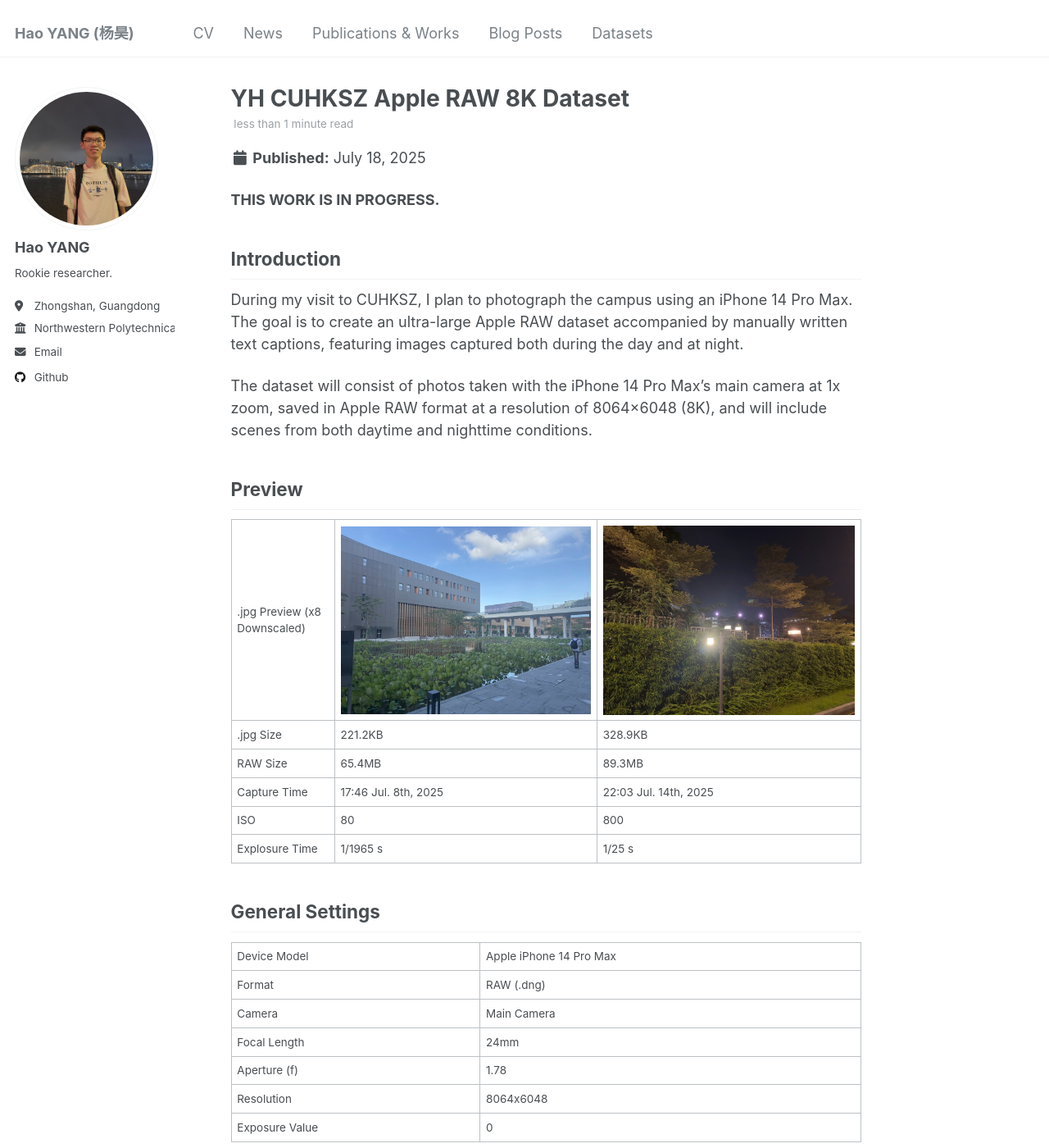
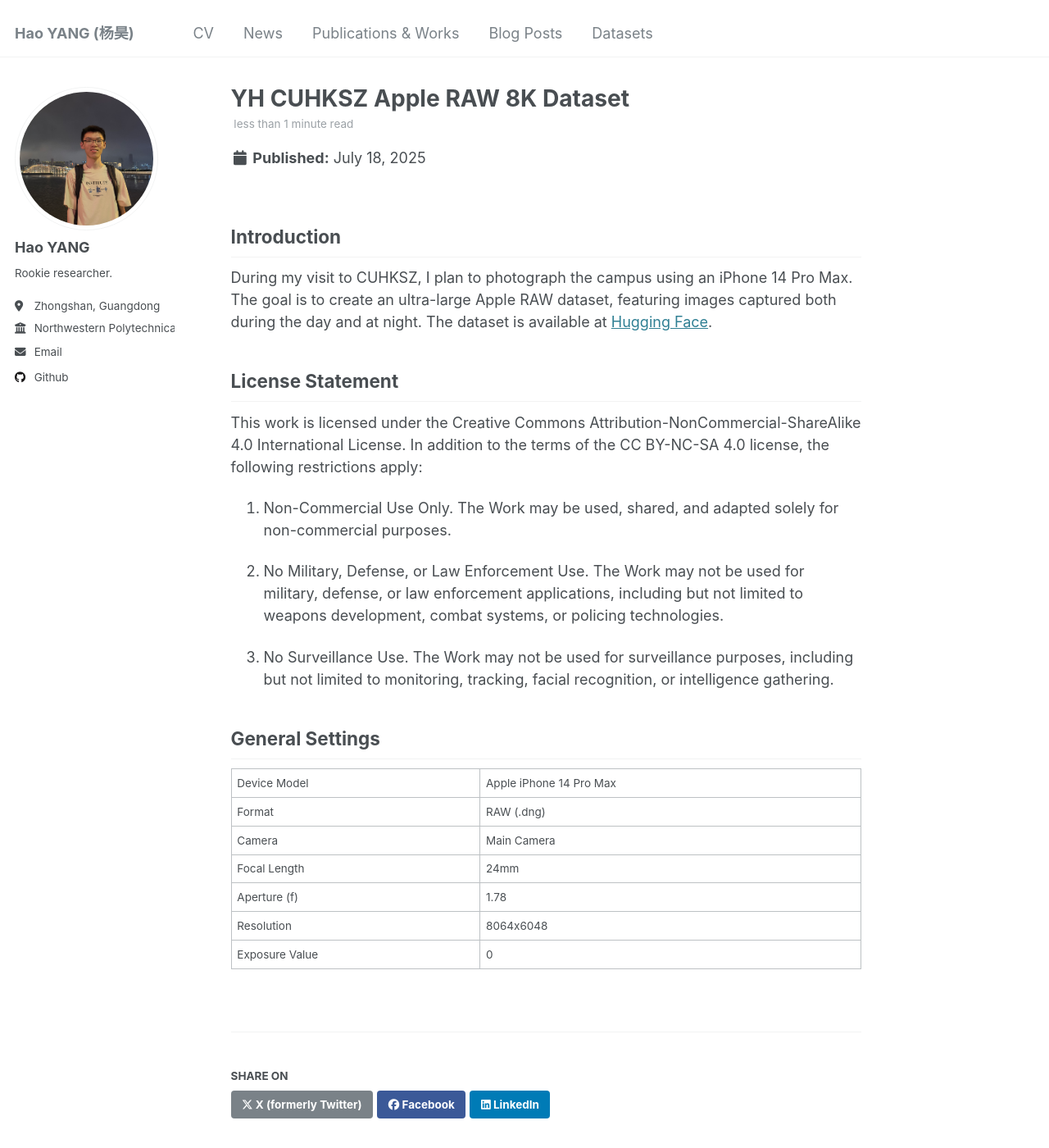
Before and after one commit to haoyangofficial/haoyangofficial.github.io, a Jekyll site: the page built from _posts/2025-07-18-cuhksz-apple-raw-8k-dataset.md, in a window 1280 px wide and 1400 px high. Shown: the whole window at 82% size. Built offline with Jekyll 4.4.1, drawn with Linux system fonts in a browser that asks for light colours.

Commit message:
update Apple RAW Dataset

```diff
--- a/_posts/2025-07-18-cuhksz-apple-raw-8k-dataset.md
+++ b/_posts/2025-07-18-cuhksz-apple-raw-8k-dataset.md
@@ -5,22 +5,19 @@ collection: posts
 permalink: /posts/2025-07-18-cuhksz-apple-raw-8k-dataset/
 ---
 
-**THIS WORK IS IN PROGRESS.**
-
 ## Introduction
 
-During my visit to CUHKSZ, I plan to photograph the campus using an iPhone 14 Pro Max. The goal is to create an ultra-large Apple RAW dataset accompanied by manually written text captions, featuring images captured both during the day and at night.
+During my visit to CUHKSZ, I plan to photograph the campus using an iPhone 14 Pro Max. The goal is to create an ultra-large Apple RAW dataset, featuring images captured both during the day and at night. The dataset is available at [Hugging Face](https://huggingface.co/datasets/YarnYang/YH_CUHKSZ_Apple_RAW_8K_Dataset).
 
-The dataset will consist of photos taken with the iPhone 14 Pro Max’s main camera at 1x zoom, saved in Apple RAW format at a resolution of 8064×6048 (8K), and will include scenes from both daytime and nighttime conditions.
+## License Statement
 
-## Preview
+This work is licensed under the Creative Commons Attribution-NonCommercial-ShareAlike 4.0 International License. In addition to the terms of the CC BY-NC-SA 4.0 license, the following restrictions apply:
 
-|.jpg Preview (x8 Downscaled)|![1](/images/datasets/cuhksz-apple-raw-8k-dataset/1.jpg)|![2](/images/datasets/cuhksz-apple-raw-8k-dataset/2.jpg)|
-|.jpg Size|221.2KB|328.9KB|
-|RAW Size|65.4MB|89.3MB|
-|Capture Time|17:46 Jul. 8th, 2025|22:03 Jul. 14th, 2025|
-|ISO|80|800|
-|Explosure Time|1/1965 s|1/25 s|
+1. Non-Commercial Use Only. The Work may be used, shared, and adapted solely for non-commercial purposes.
+
+2. No Military, Defense, or Law Enforcement Use. The Work may not be used for military, defense, or law enforcement applications, including but not limited to weapons development, combat systems, or policing technologies.
+
+3. No Surveillance Use. The Work may not be used for surveillance purposes, including but not limited to monitoring, tracking, facial recognition, or intelligence gathering.
 
 ## General Settings
 
```
Also changed, not shown: _pages/datasets.md (+1 -1 lines).
